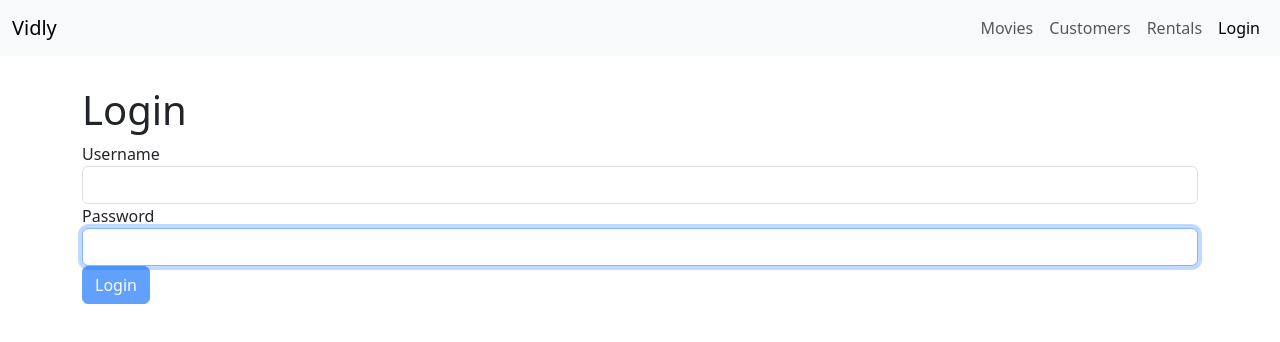
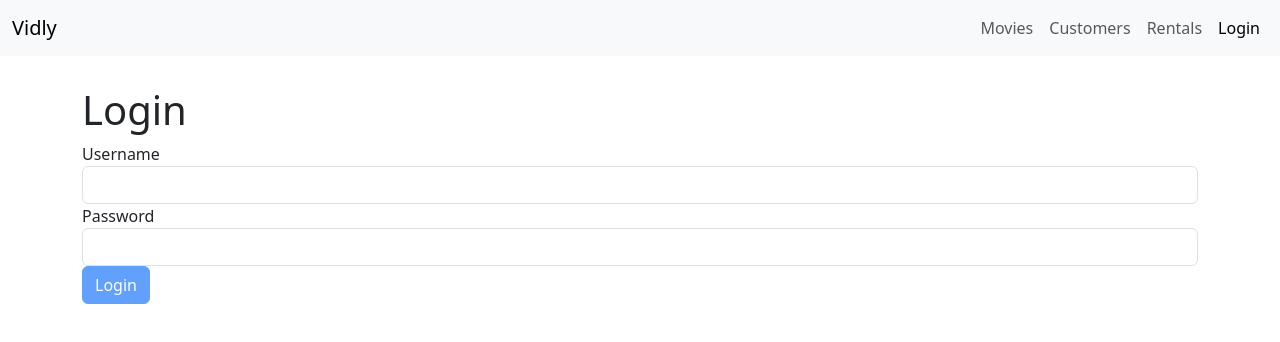
Before and after one commit to ola1180/vidly, a React (Create React App) app: page /login in a window 1280 px wide. Shown: the top 342 px of the page. Built offline with nearby package versions, Linux system fonts and the light colour scheme.

Commit message:
code refactoring

```diff
--- a/src/components/common/form.jsx
+++ b/src/components/common/form.jsx
@@ -1,6 +1,6 @@
 import React, { Component } from "react";
-import LoginForm from "../loginForm";
 import Joi from "joi";
+import Input from "./input";
 
 class Form extends Component {
   state = {
@@ -42,6 +42,28 @@
     data[input.name] = input.value;
     this.setState({ data, errors });
   };
+
+  renderButton(label) {
+    return (
+      <button disabled={this.validate()} className="btn btn-primary">
+        {label}
+      </button>
+    );
+  }
+
+  renderInput(name, label, type = "text") {
+    const { data, errors } = this.state;
+    return (
+      <Input
+        type={type}
+        name={name}
+        value={data[name]}
+        label={label}
+        onChange={this.handleChange}
+        error={errors[name]}
+      />
+    );
+  }
 }
 
 export default Form;
--- a/src/components/common/input.jsx
+++ b/src/components/common/input.jsx
@@ -1,18 +1,10 @@
 import React from "react";
 
-const Input = ({ name, label, value, onChange, error }) => {
+const Input = ({ name, label, error, ...rest }) => {
   return (
     <div className="form-group">
       <label htmlFor={name}>{label}</label>
-      <input
-        value={value}
-        onChange={onChange}
-        autoFocus
-        id={name}
-        type="text"
-        className="form-control"
-        name={name}
-      />
+      <input {...rest} id={name} className="form-control" name={name} />
       {error && <div className="alert alert-danger">{error}</div>}
     </div>
   );
--- a/src/components/loginForm.jsx
+++ b/src/components/loginForm.jsx
@@ -1,5 +1,4 @@
 import React from "react";
-import Input from "./common/input";
 import Joi from "joi";
 import Form from "./common/form";
 
@@ -19,29 +18,13 @@
   };
 
   render() {
-    const { data, errors } = this.state;
     return (
       <div className="">
         <h1>Login</h1>
         <form onSubmit={this.handleSubmit}>
-          <Input
-            name="username"
-            value={data.username}
-            label={"Username"}
-            onChange={this.handleChange}
-            error={errors.username}
-          />
-          <Input
-            name="password"
-            value={data.password}
-            label={"Password"}
-            onChange={this.handleChange}
-            error={errors.password}
-          />
-
-          <button disabled={this.validate()} className="btn btn-primary">
-            Login
-          </button>
+          {this.renderInput("username", "Username")}
+          {this.renderInput("password", "Password", "password")}
+          {this.renderButton("Login")}
         </form>
       </div>
     );
```
